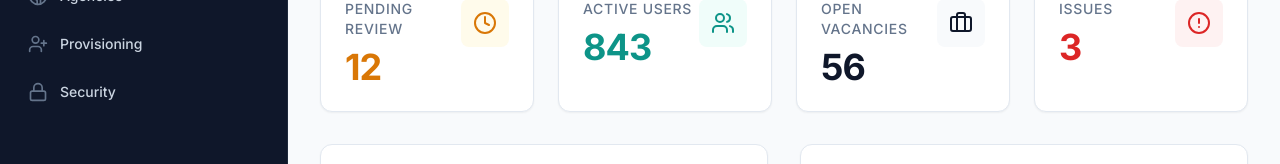
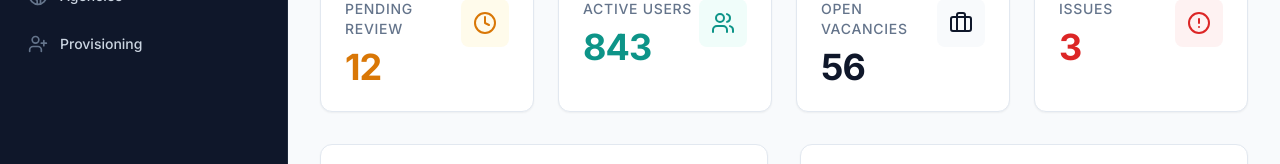
Before and after one commit to LUCIFERLAMO/Maldives, a React (Vite) app: page /#/admin in a window 1280 px wide. Shown: the part 290-454 px from the top of the page. Built offline with nearby package versions, Linux system fonts and the light colour scheme.

Commit message:
i removed the secrutiy feature in admin protel

```diff
--- a/components/DashboardSidebar.tsx
+++ b/components/DashboardSidebar.tsx
@@ -1,5 +1,5 @@
 import React from 'react';
-import { LayoutDashboard, Briefcase, UserCheck, Globe2, UserPlus, Lock, LogOut, X } from 'lucide-react';
+import { LayoutDashboard, Briefcase, UserCheck, Globe2, UserPlus, LogOut, X } from 'lucide-react';
 import { useAuth } from '../context/AuthContext';
 
 interface DashboardSidebarProps {
@@ -25,7 +25,6 @@ export const DashboardSidebar: React.FC<DashboardSidebarProps> = ({ activeTab, s
         { id: 'vacancies', label: 'Vacancies', icon: Briefcase },
         { id: 'network', label: 'Agencies', icon: Globe2 },
         { id: 'create_profile', label: 'Provisioning', icon: UserPlus },
-        { id: 'security', label: 'Security', icon: Lock },
     ];
 
     return (
--- a/pages/AdminDashboard.tsx
+++ b/pages/AdminDashboard.tsx
@@ -72,7 +72,7 @@ const AdminDashboard: React.FC = () => {
                            {activeTab === 'vacancies' && (selectedIndustry ? `${selectedIndustry} Candidates` : 'Vacancy Management')}
                            {activeTab === 'network' && 'Agency Partners'}
                            {activeTab === 'create_profile' && 'Account Provisioning'}
-                           {activeTab === 'security' && 'Security Logs'}
+                           {activeTab === 'create_profile' && 'Account Provisioning'}
                         </h1>
                         <p className="text-slate-500 text-sm mt-1">
                            {activeTab === 'overview' && 'Welcome back, here is what’s happening today.'}
@@ -308,7 +308,7 @@ const AdminDashboard: React.FC = () => {
                   )}
 
                   {/* PLACEHOLDER FOR OTHER TABS */}
-                  {['network', 'security'].includes(activeTab) && (
+                  {['network'].includes(activeTab) && (
                      <div className="flex flex-col items-center justify-center p-20 bg-white rounded-xl border-2 border-dashed border-slate-200 text-center">
                         <div className="w-16 h-16 bg-slate-50 rounded-full flex items-center justify-center mb-4">
                            <Briefcase className="w-8 h-8 text-slate-300" />
```
